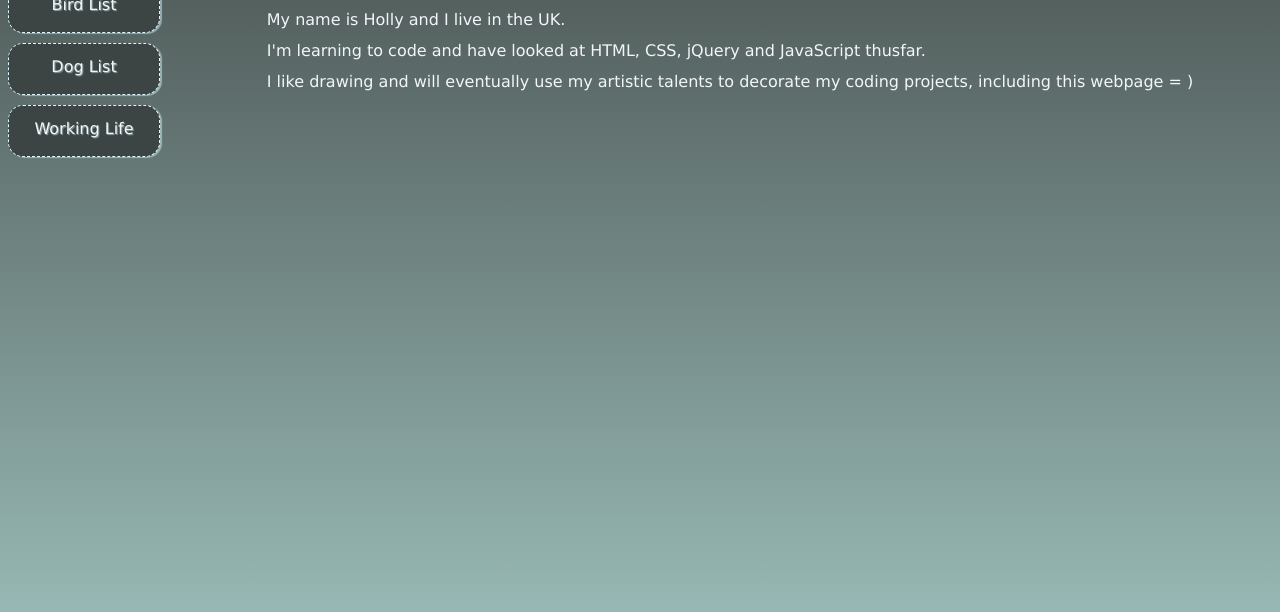
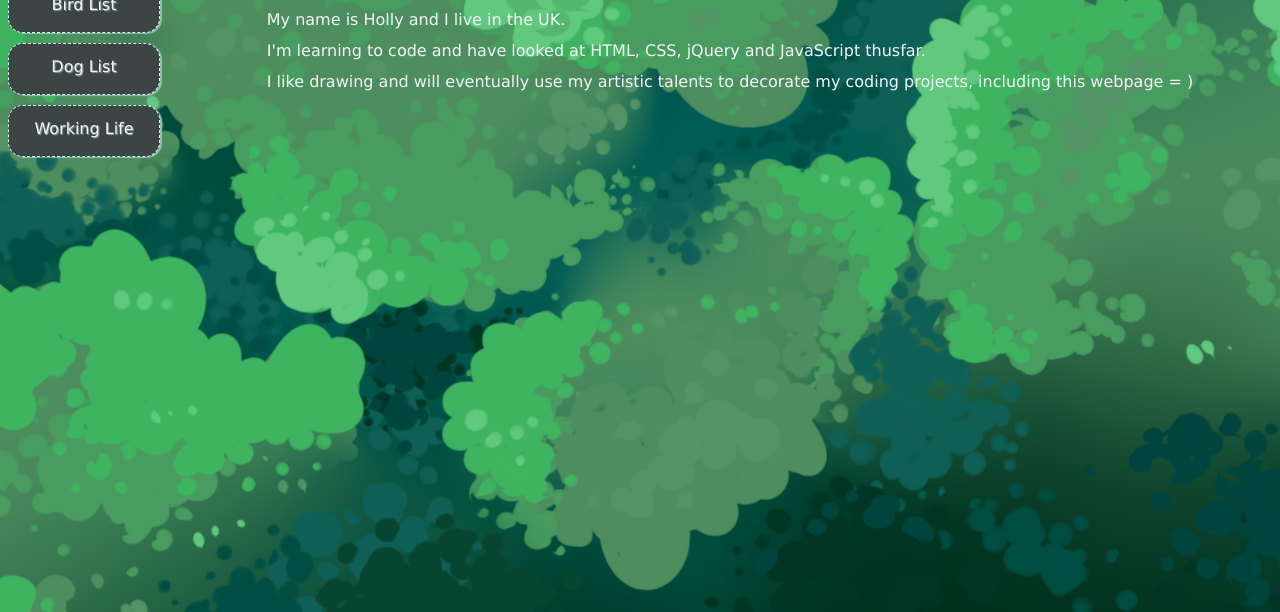
Before and after one commit to hollyrose/hollyrose.github.com, a plain HTML site: page index.html in a window 1280 px wide. Shown: the part 188-800 px from the top of the page. Drawn offline with nearby package versions, Linux system fonts and the light colour scheme.

Commit message:
Multiple Backgrounds added
Tree image on gradient backdrop

```diff
--- a/styles.css
+++ b/styles.css
@@ -1,11 +1,19 @@
 @import url(http://fonts.googleapis.com/css?family=Leckerli+One);
 
 body {
+
 	background-image: linear-gradient(bottom, rgb(151,184,180) 0%, rgb(63,69,68) 100%);
 	background-image: -o-linear-gradient(bottom, rgb(151,184,180) 0%, rgb(63,69,68) 100%);
 	background-image: -moz-linear-gradient(bottom, rgb(151,184,180) 0%, rgb(63,69,68) 100%);
-	background-image: -webkit-linear-gradient(bottom, rgb(151,184,180) 0%, rgb(63,69,68) 100%);
 	background-image: -ms-linear-gradient(bottom, rgb(151,184,180) 0%, rgb(63,69,68) 100%);
+	background-image: url(background.png), -webkit-linear-gradient(bottom, rgb(151,184,180) 0%, rgb(63,69,68) 100%);
+	background-repeat: no-repeat;
+	background-position: center center;
+
+
+	/*background:  no-repeat center center fixed;
+	background-color: transparent;
+	border: none;*/
 	font-family:  "Lucida Sans Unicode", "Lucida Grande", sans-serif;
 	}
 
```
Also changed, not shown: background.png (added).
